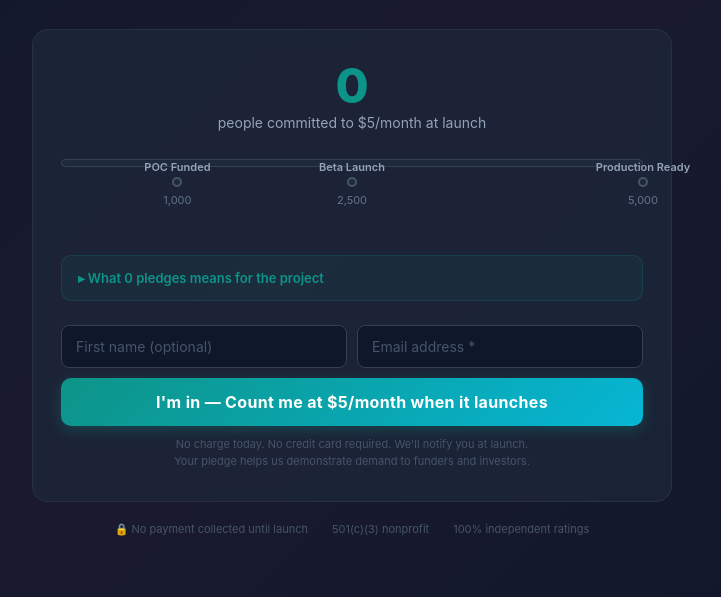
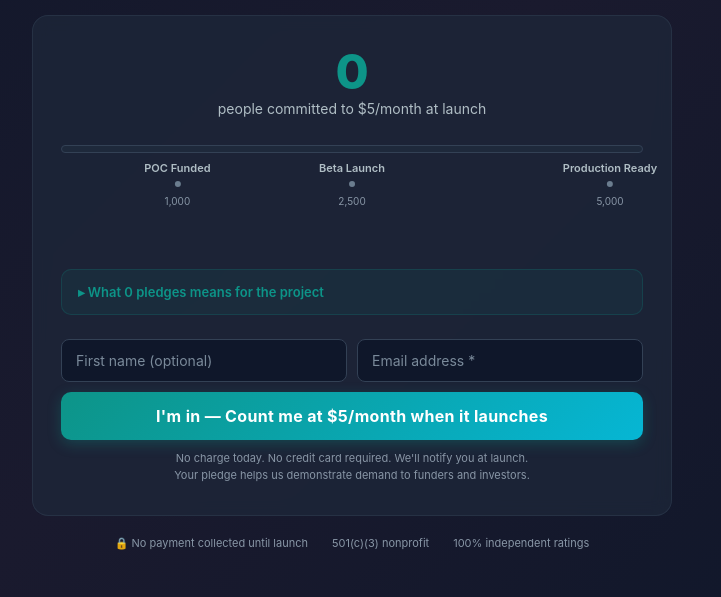
Before and after one commit to CivicWorks/civworks-site, a plain HTML site: page pledge.html in a window 1280 px wide. Shown: the part 203-800 px from the top of the page, without its empty margins (288-1009 px from the left). Drawn offline with Linux system fonts and the light colour scheme; no server answers.

Commit message:
fix visibility

```diff
--- a/pledge.html
+++ b/pledge.html
@@ -19,9 +19,9 @@
       --bg-card: rgba(30, 41, 59, 0.7);
       --border: rgba(51, 65, 85, 0.5);
       --text-primary: #f1f5f9;
-      --text-secondary: #94a3b8;
-      --text-muted: #64748b;
-      --text-dim: #475569;
+      --text-secondary: #b0bec5;
+      --text-muted: #8896a6;
+      --text-dim: #6b7d8f;
     }
 
     /* ========================================
@@ -114,7 +114,7 @@
        ======================================== */
     .thermometer {
       position: relative;
-      margin-bottom: 48px;
+      margin-bottom: 64px;
       margin-top: 8px;
     }
 
@@ -140,51 +140,49 @@
        ======================================== */
     .milestones {
       position: relative;
-      height: 40px;
+      height: 44px;
+      margin-top: 8px;
     }
 
     .milestone {
       position: absolute;
-      display: flex;
-      flex-direction: column;
-      align-items: center;
+      text-align: center;
       transform: translateX(-50%);
     }
 
+    /* Prevent rightmost milestone from overflowing */
+    .milestone:last-child {
+      transform: translateX(-85%);
+    }
+
     .milestone-label {
-      position: absolute;
-      top: -7px;
-      white-space: nowrap;
       font-size: 11px;
       font-weight: 600;
       color: var(--text-secondary);
+      white-space: nowrap;
       transition: color 0.5s ease;
     }
 
     .milestone-label.reached { color: var(--teal); }
 
     .milestone-dot {
-      position: absolute;
-      top: 10px;
-      width: 10px;
-      height: 10px;
+      display: inline-block;
+      width: 6px;
+      height: 6px;
       border-radius: 50%;
-      border: 2px solid var(--text-dim);
-      background: #1e293b;
+      background: var(--text-dim);
+      margin: 4px auto;
       transition: all 0.5s ease;
     }
 
     .milestone-dot.reached {
-      border-color: var(--teal);
       background: var(--teal);
     }
 
     .milestone-count {
-      position: absolute;
-      top: 26px;
+      font-size: 10px;
+      color: var(--text-muted);
       white-space: nowrap;
-      font-size: 11px;
-      color: var(--text-muted);
     }
 
     /* ========================================
@@ -259,7 +257,7 @@
 
     .form-input:focus { border-color: var(--teal); }
     .form-input.error { border-color: #ef4444; }
-    .form-input::placeholder { color: var(--text-dim); }
+    .form-input::placeholder { color: #7a8a9a; }
 
     .error-text {
       font-size: 12px;
@@ -303,7 +301,7 @@
     .form-fine-print {
       text-align: center;
       font-size: 11px;
-      color: var(--text-dim);
+      color: var(--text-muted);
       margin-top: 10px;
       line-height: 1.5;
     }
@@ -388,7 +386,7 @@
 
     .trust span {
       font-size: 11px;
-      color: var(--text-dim);
+      color: var(--text-muted);
     }
 
     /* ========================================
@@ -402,7 +400,7 @@
       .impact-grid { grid-template-columns: 1fr; }
       .trust { flex-direction: column; gap: 8px; }
       .milestone-label { font-size: 9px; }
-      .milestone-count { font-size: 9px; }
+      .milestone-count { font-size: 8px; }
     }
   </style>
 </head>
```
